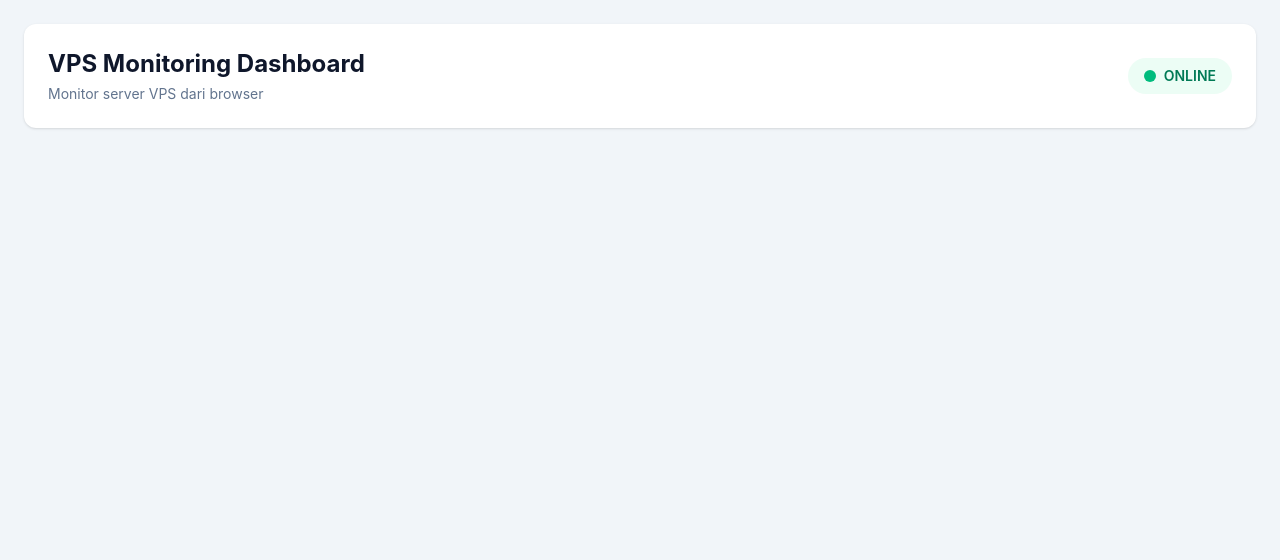
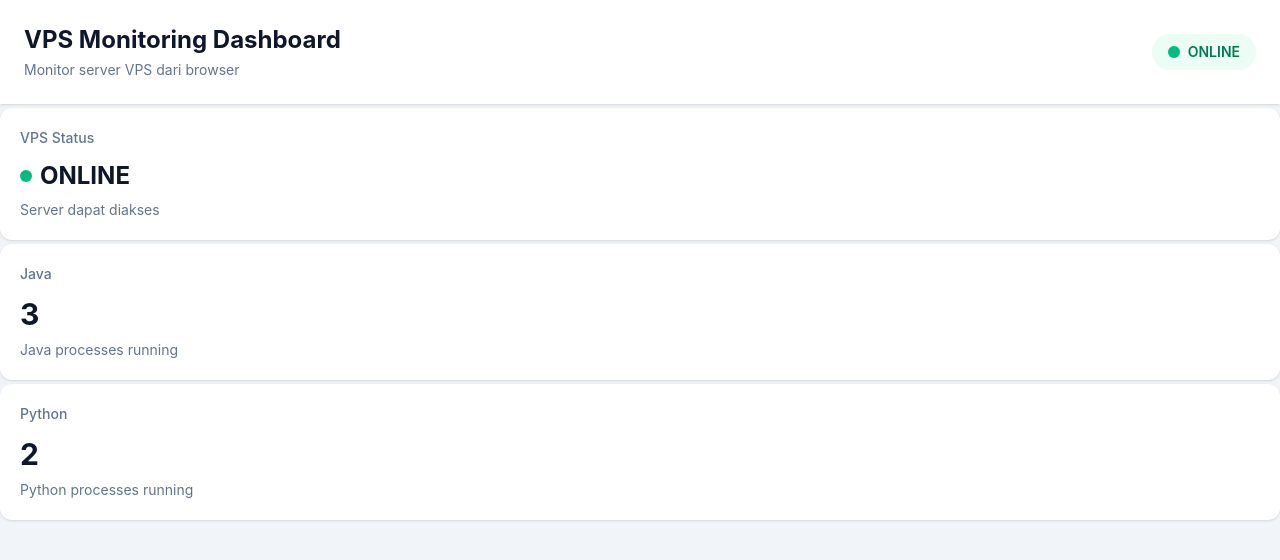
Before and after one commit to Idhamyahya/server-monitoring-dashboard, a React app in the folder frontend/: page / in a window 1280 px wide. Shown: the top 560 px of the page. Built offline with nearby package versions, Linux system fonts and the light colour scheme; the HTML template or start-up script is replaced by a standard one.

Commit message:
buat status card dan proses card

```diff
--- a/frontend/src/components/Header.jsx
+++ b/frontend/src/components/Header.jsx
@@ -1,6 +1,6 @@
 function Header() {
   return (
-    <header className="flex flex-col gap-4 rounded-xl bg-white p-6 shadow-sm md:flex-row md:items-center md:justify-between">
+    <header className="flex flex-col gap-4  bg-white p-6 shadow-sm md:flex-row md:items-center md:justify-between">
       <div>
         <h1 className="text-2xl font-bold text-slate-900">
           VPS Monitoring Dashboard
--- /dev/null
+++ b/frontend/src/components/ProcessCard.jsx
@@ -0,0 +1,13 @@
+function ProcessCard({ title, count, description }) {
+  return (
+    <div className="rounded-xl bg-white p-5 shadow-sm">
+      <p className="text-sm font-medium text-slate-500">{title}</p>
+
+      <h2 className="mt-3 text-3xl font-bold text-slate-900">{count}</h2>
+
+      <p className="mt-2 text-sm text-slate-500">{description}</p>
+    </div>
+  );
+}
+
+export default ProcessCard;
--- /dev/null
+++ b/frontend/src/components/StatusCard.jsx
@@ -0,0 +1,17 @@
+function StatusCard({ title, value, description, status = false }) {
+  return (
+    <div className="rounded-xl bg-white p-5 shadow-sm">
+      <p className="text-sm font-medium text-slate-500">{title}</p>
+
+      <div className="mt-3 flex items-center gap-2">
+        {status && <span className="h-3 w-3 rounded-full bg-emerald-500" />}
+
+        <h2 className="text-2xl font-bold text-slate-900">{value}</h2>
+      </div>
+
+      <p className="mt-2 text-sm text-slate-500">{description}</p>
+    </div>
+  );
+}
+
+export default StatusCard;
--- a/frontend/src/pages/Dashboard.jsx
+++ b/frontend/src/pages/Dashboard.jsx
@@ -1,9 +1,28 @@
 import Header from "../components/Header";
+import StatusCard from "../components/StatusCard";
+import ProcessCard from "../components/ProcessCard";
 
 function Dashboard() {
   return (
-    <main className="min-h-screen bg-slate-100 p-6">
+    <main className="min-h-screen flex flex-col gap-1 bg-slate-100 ">
       <Header />
+      <StatusCard
+        title="VPS Status"
+        value="ONLINE"
+        description="Server dapat diakses"
+        status={true}
+      />
+      <ProcessCard
+        title="Java"
+        count={3}
+        description="Java processes running"
+      />
+
+      <ProcessCard
+        title="Python"
+        count={2}
+        description="Python processes running"
+      />
     </main>
   );
 }
```
